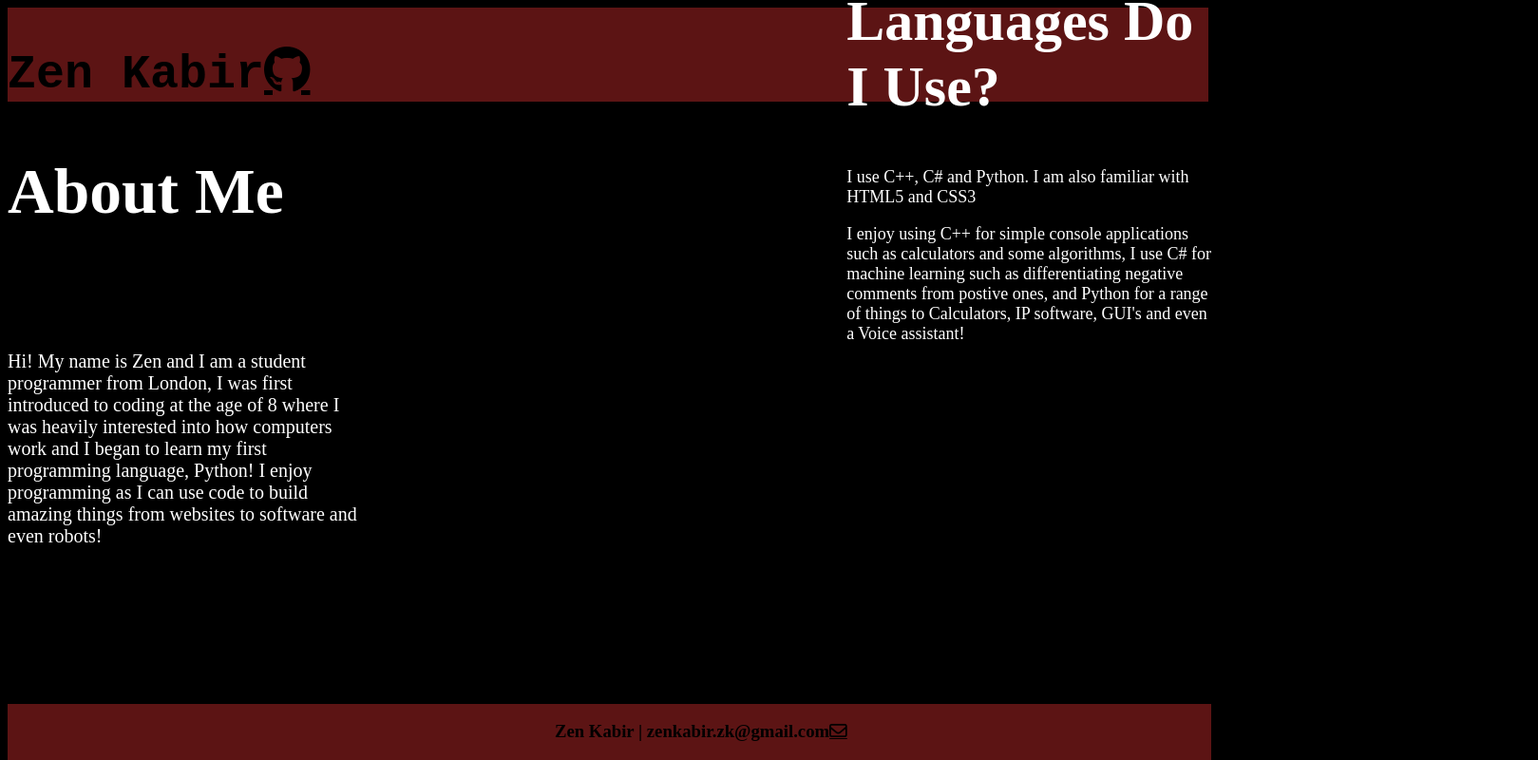
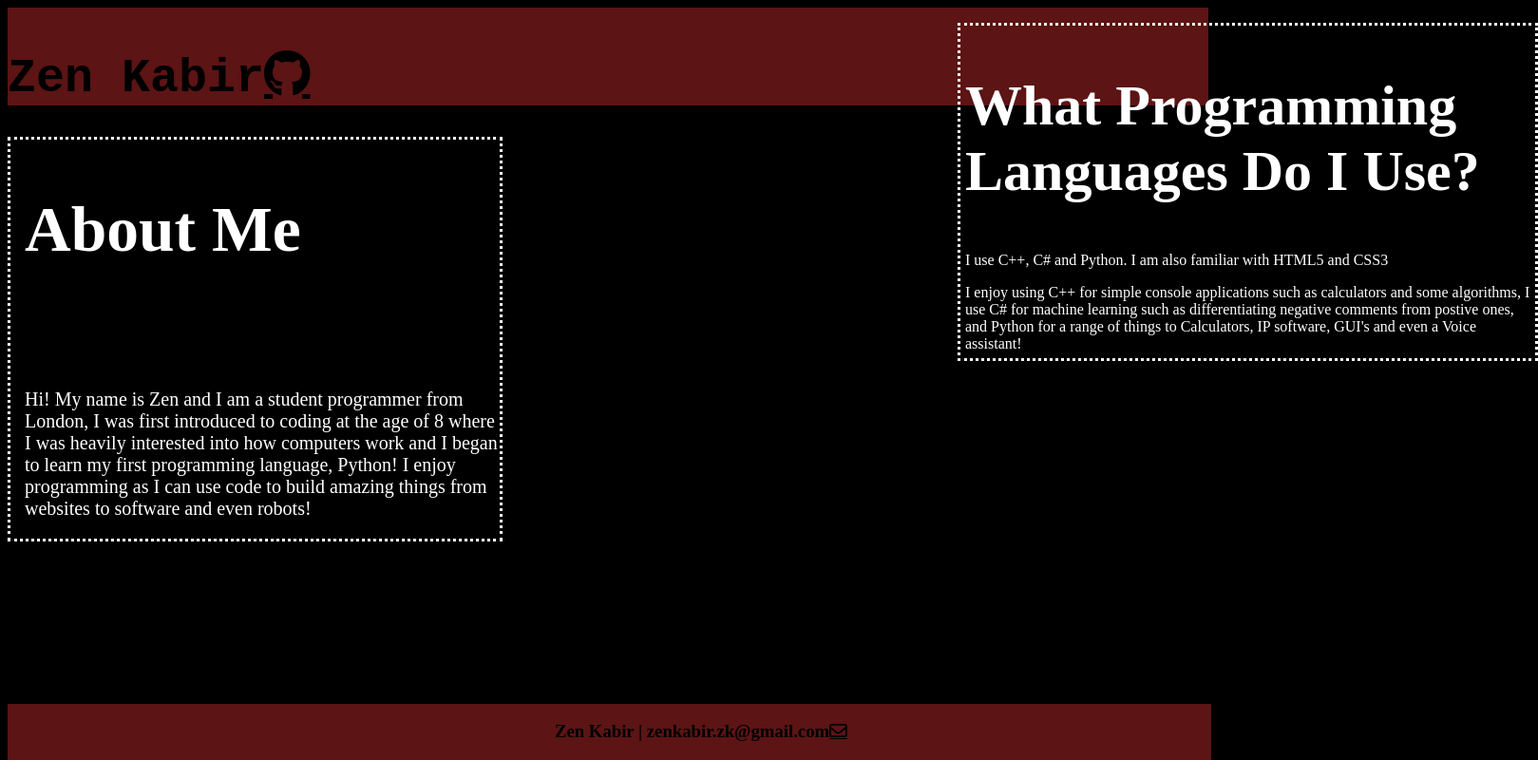
Before and after one commit to ZenKabir/ZenKabir.github.io, a plain HTML site: page index.html in a window 1280 px wide. Shown: the whole page at 95% size, 1619 px wide, since content can reach past the window. Drawn offline with Linux system fonts and the light colour scheme.

Commit message:
Update style.css

```diff
--- a/style.css
+++ b/style.css
@@ -4,13 +4,13 @@ body{
 
 .headerbox{
     height: 20%;
-    width: 100%;
+    width: 10000;
     background: #5c1414;
 }
 
 .mainhead{
 
-    padding-top: 0.5%;
+    padding-top: 10px ;
     font-family: 'Courier New', Courier, monospace;
     font-size: 25px;
 }
@@ -18,8 +18,10 @@ body{
 .aboutbox{
     color: white;
     height: auto;
-    width: 30%;
-
+    width: 500px;
+    padding-top: 0%;
+    padding-left: 15px;
+    border-style: dotted;
 }
 
 .aboutmeheader{
@@ -34,15 +36,17 @@ body{
 
 .projects{
     color: white;
-    padding-left: 19%;
-    margin-left: 50%;
+    border-style: dotted;
+    width: 600px;
+    height: 350px;
+    padding-left: 5px;
+    margin-left: 1000px;
     bottom: 52.5%;
     position: absolute;
-    font-size: 18px;
 }
 
 .projectshead{
-
+    margin-top: 50px;
     font-size: 40px;
 }
 
```
